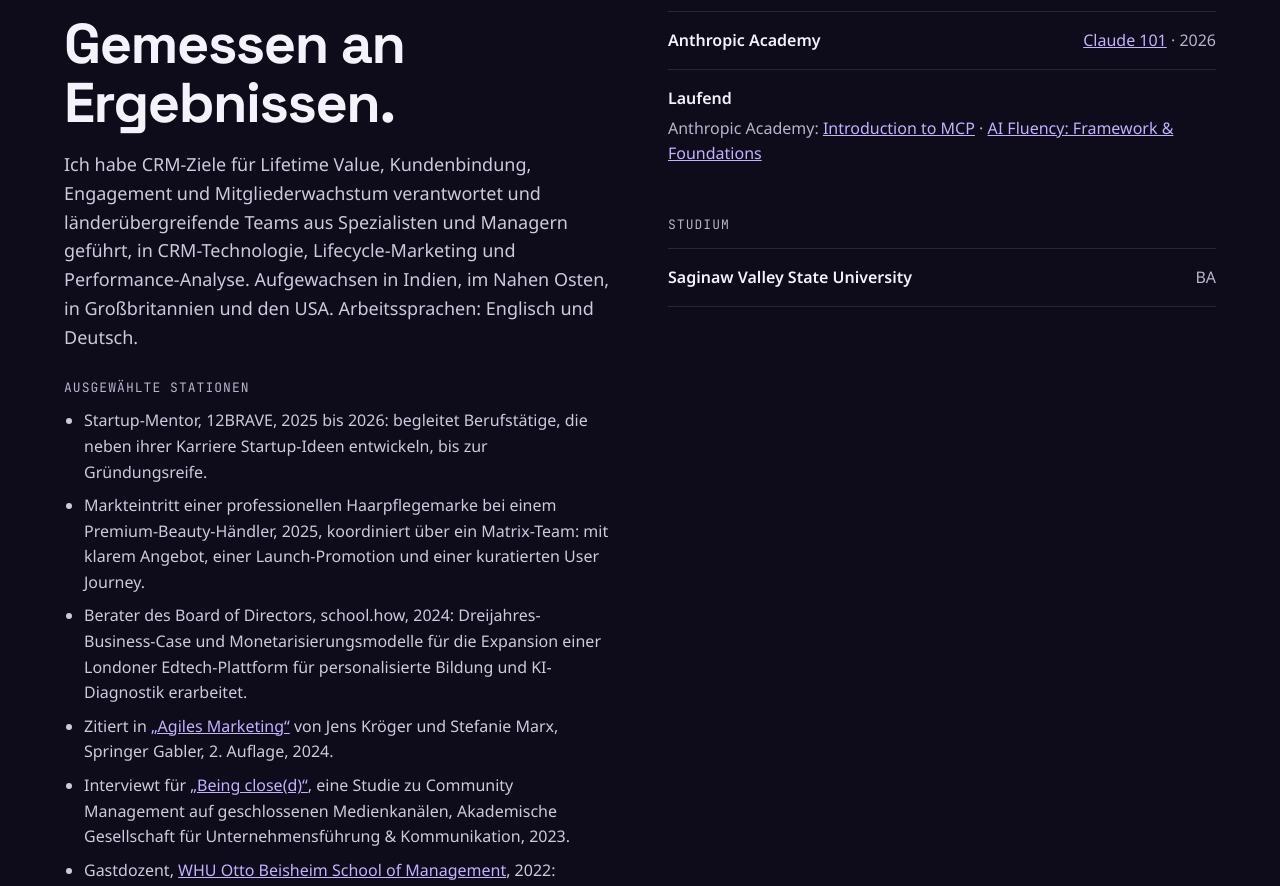
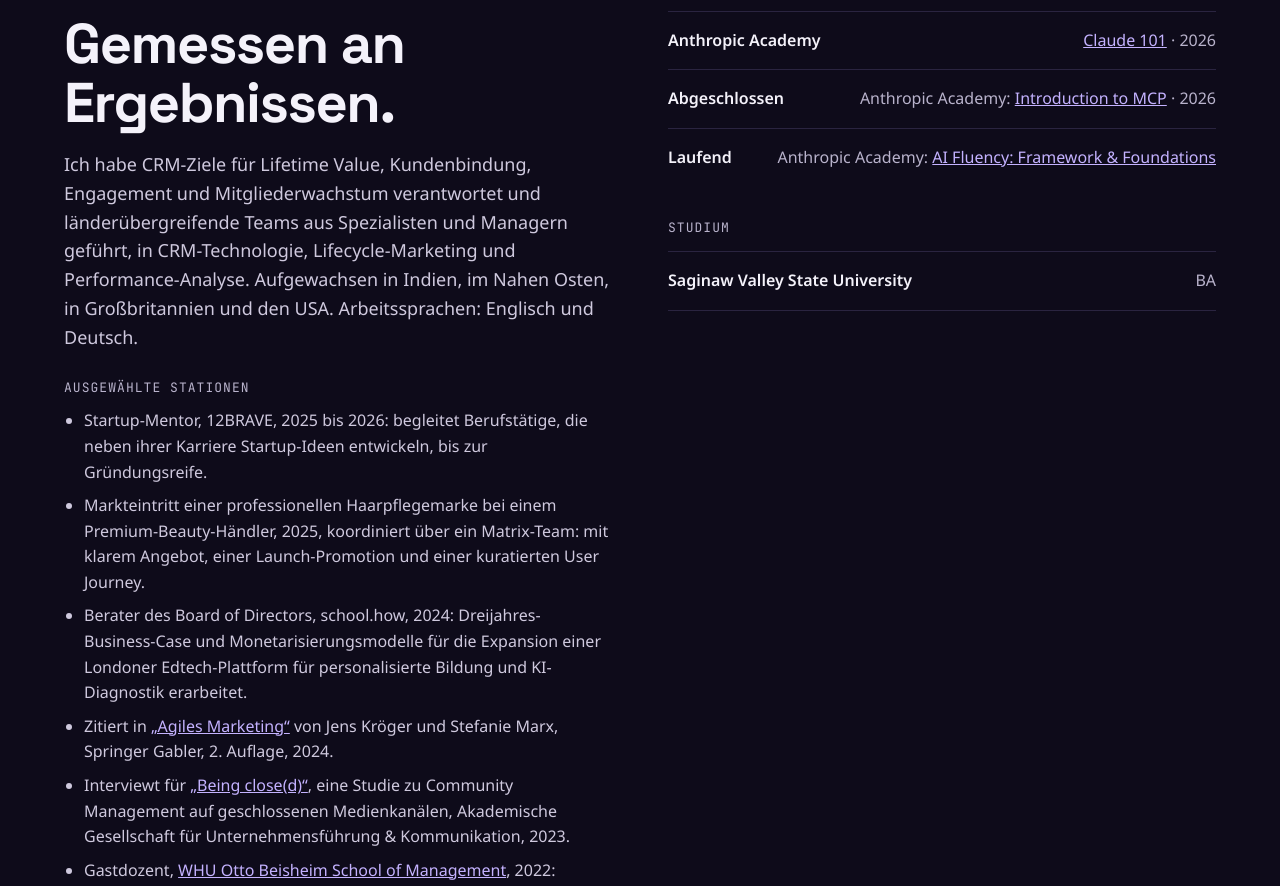
Before and after one commit to clydearaujo/website, a plain HTML site: page de/index.html in a window 1280 px wide. Shown: the part 6962-7848 px from the top of the page. Drawn offline with Linux system fonts and the light colour scheme.

Commit message:
Credentials: Introduction to MCP completed (EN and DE)
Co-Authored-By: Claude Haiku 5.5 <noreply@anthropic.com>
Claude-Session: https://claude.ai/code/session_01HYiEgJ9nMqmUqV2CsjhVw4

```diff
--- a/de/index.html
+++ b/de/index.html
@@ -316,7 +316,8 @@
 <div class="cred"><span>INSEAD</span><span><a href="https://www.insead.edu/executive-education/open-online-programmes/strategy-age-digital-disruption">AI Strategy in the Age of Digital Disruption</a> · 2019</span></div>
 <div class="cred"><span>IESE Business School</span><span><a href="https://www.iese.edu/executive-education/advanced-management-program/">Advanced Management Program: Fostering Agile Leadership in the New Digital Age</a> · 2019</span></div>
 <div class="cred"><span>Anthropic Academy</span><span><a href="https://anthropic.skilljar.com/claude-101">Claude 101</a> · 2026</span></div>
-<div class="cred"><span>Laufend</span><span>Anthropic Academy: <a href="https://anthropic.skilljar.com/introduction-to-model-context-protocol">Introduction to MCP</a> · <a href="https://academy.claude.com/courses/ai-fluency-framework-foundations">AI Fluency: Framework &amp; Foundations</a></span></div>
+<div class="cred"><span>Abgeschlossen</span><span>Anthropic Academy: <a href="https://anthropic.skilljar.com/introduction-to-model-context-protocol">Introduction to MCP</a> · 2026</span></div>
+<div class="cred"><span>Laufend</span><span>Anthropic Academy: <a href="https://academy.claude.com/courses/ai-fluency-framework-foundations">AI Fluency: Framework &amp; Foundations</a></span></div>
 <p class="eyebrow muted" style="margin:32px 0 12px">Studium</p>
 <div class="cred"><span>Saginaw Valley State University</span><span>BA</span></div>
 </div>
```
Also changed, not shown: index.html (+2 -1 lines).
